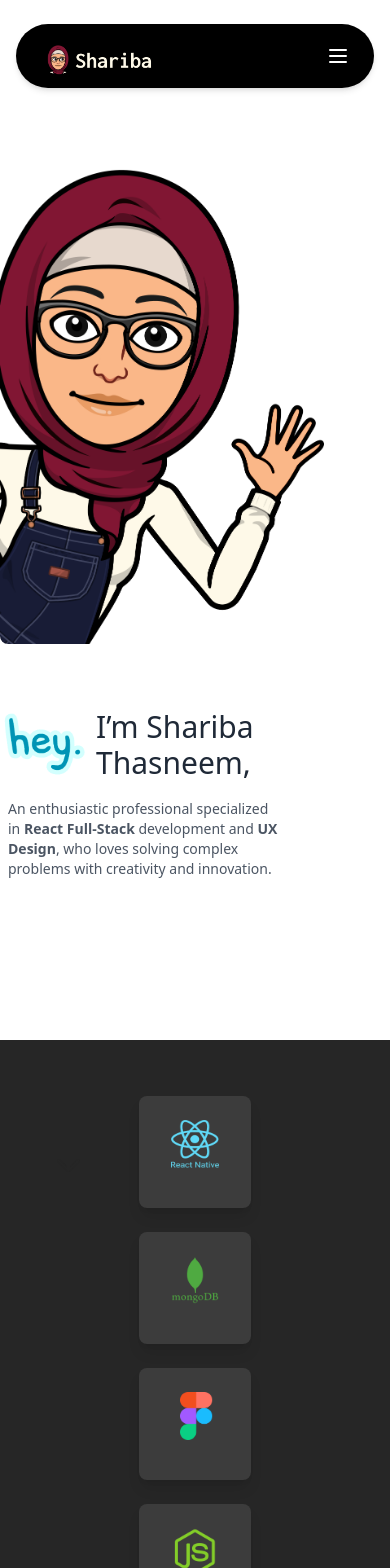
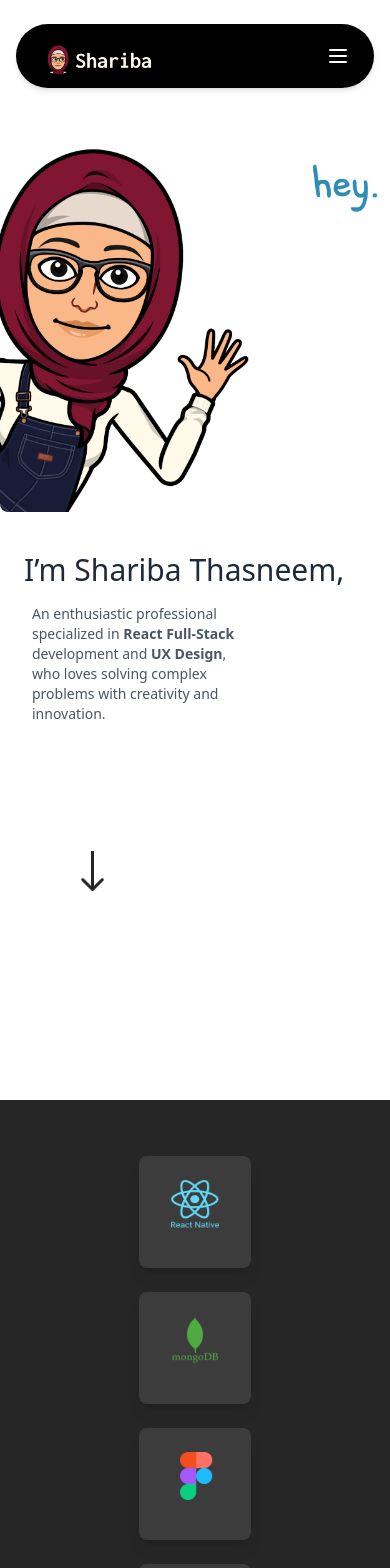
Before and after one commit to sharithasneem/portfolio, a Next.js app: page / in a window 390 px wide. Shown: the top 1568 px of the page. Built offline with nearby package versions, Linux system fonts and the light colour scheme.

Commit message:
hero responsive commit

```diff
--- a/src/app/component/hero/page.js
+++ b/src/app/component/hero/page.js
@@ -4,30 +4,40 @@ import { motion } from 'framer-motion';
 export default function Hero() {
     const name = "I’m Shariba Thasneem,"
     return (
-        <div >
-            <div className="flex flex-col font-sans w-full md:flex-row h-[90vh] md:space-x-6 sm:px-16 sm:flex-row">
-                <motion.div className="flex-1 "
+        <div>
+            <div className="flex flex-col font-sans w-full md:flex-row h-auto md:space-x-6 sm:px-16 sm:flex-row mb-12 sm:mb-16">
+                <motion.div className="flex-1"
                     initial={{ scale: 0.9 }}
                     animate={{ scale: 1 }}
-                    // whileHover={{ scale: 1.05 }}
                     transition={{ duration: 0.5, ease: "easeInOut" }}>
-                    <img
-                        src="/hey3.png"
-                        alt="Hero Image"
-                        className="h-full w-auto object-contain rounded-lg"
-                    />
+                    <div className="relative">
+                        {/* Default Image for larger screens */}
+                        <img
+                            src="/hey3.png"
+                            alt="Hero Image"
+                            className="hidden sm:block w-auto max-h-[90vh] object-contain rounded-lg"
+                        />
+                        {/* Alternative Image for small screens */}
+                        <img
+                            src="/hey.png"
+                            alt="Hero Image for Small Screens"
+                            className="block sm:hidden w-full max-h-[100vh] object-contain rounded-lg"
+                        />
+                    </div>
                 </motion.div>
-                <div className="flex-1 md:text-left my-16 ">
-                    <div className="mb-[30vh]">
+                <div className="flex-1 md:text-left mx-6 my-10 sm:my-16 sm:px-6"> {/* Added margin on left and right */}
+                    <div className="mb-[15vh] sm:mb-[10vh] "> {/* Adjusted vertical margin */}
                         <motion.h1
-                            className="text-3xl flex items-center md:text-4xl font-medium text-gray-800 space-x-4"
+                            className="text-3xl flex items-center md:text-4xl font-medium text-gray-800 space-x-4  "
                             initial={{ opacity: 0, y: 20 }}
                             animate={{ opacity: 1, y: 0 }}
                             transition={{ duration: 0.8, ease: "easeOut" }}
-                        >                            <img
+                        >
+                            {/* Image hidden on small screens */}
+                            <img
                                 src="/hey 2.png"
                                 alt="Hero Image"
-                                className="w-24 object-contain rounded-lg"
+                                className="w-24 object-contain rounded-lg hidden sm:block"
                             />
                             {name}
                         </motion.h1>
@@ -40,18 +50,19 @@ export default function Hero() {
                         >
                             An enthusiastic professional specialized in <span className="font-bold">React Full-Stack</span> development and <span className="font-bold">UX Design</span>, who loves solving complex problems with creativity and innovation.
                         </motion.p>
-
                     </div>
-                    <motion.div className="flex flex-1 w-[35vw] justify-end flex-col"
+                    <motion.div className="flex flex-1 w-[35vw] justify-center sm:justify-end flex-col "
                         initial={{ opacity: 0, y: 20 }}
                         animate={{ opacity: 1, y: 0 }}
                         transition={{ duration: 1, delay: 0.3, ease: "easeOut" }}>
                         <img
                             src="/arrow.png"
                             alt="Hero Image"
-                            className="h-10 w-auto object-contain rounded-lg"
+                            className="h-10 w-auto object-contain rounded-lg sm:h-8 md:h-10 lg:h-12 "
                         />
                     </motion.div>
+
+
                 </div>
             </div>
         </div>
--- a/src/app/component/skills/page.js
+++ b/src/app/component/skills/page.js
@@ -60,7 +60,7 @@ export default function Skills() {
     ];
     return (
         <motion.div
-            className="bg-[#262626] text-white py-6 mt-[20vh] mb-[20vh] h-[125vh] flex flex-col justify-between items-center"
+            className="bg-[#262626] text-white py-6 mt-[20vh] flex flex-col justify-between items-center mb-12 sm:mb-16"
             ref={footerRef}
             initial={{ opacity: 0, y: 50 }}
             animate={isInView ? { opacity: 1, y: 0 } : {}}
```
